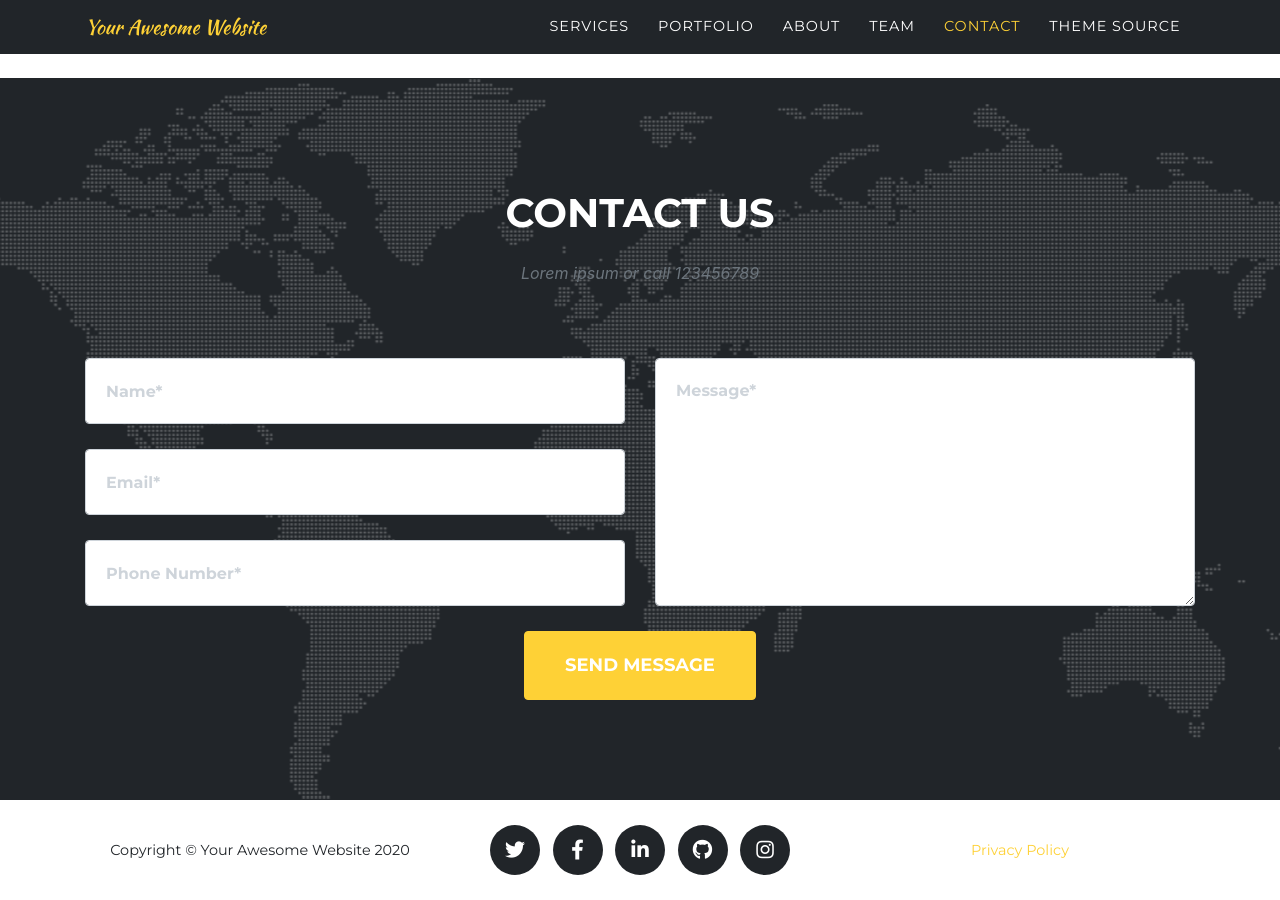
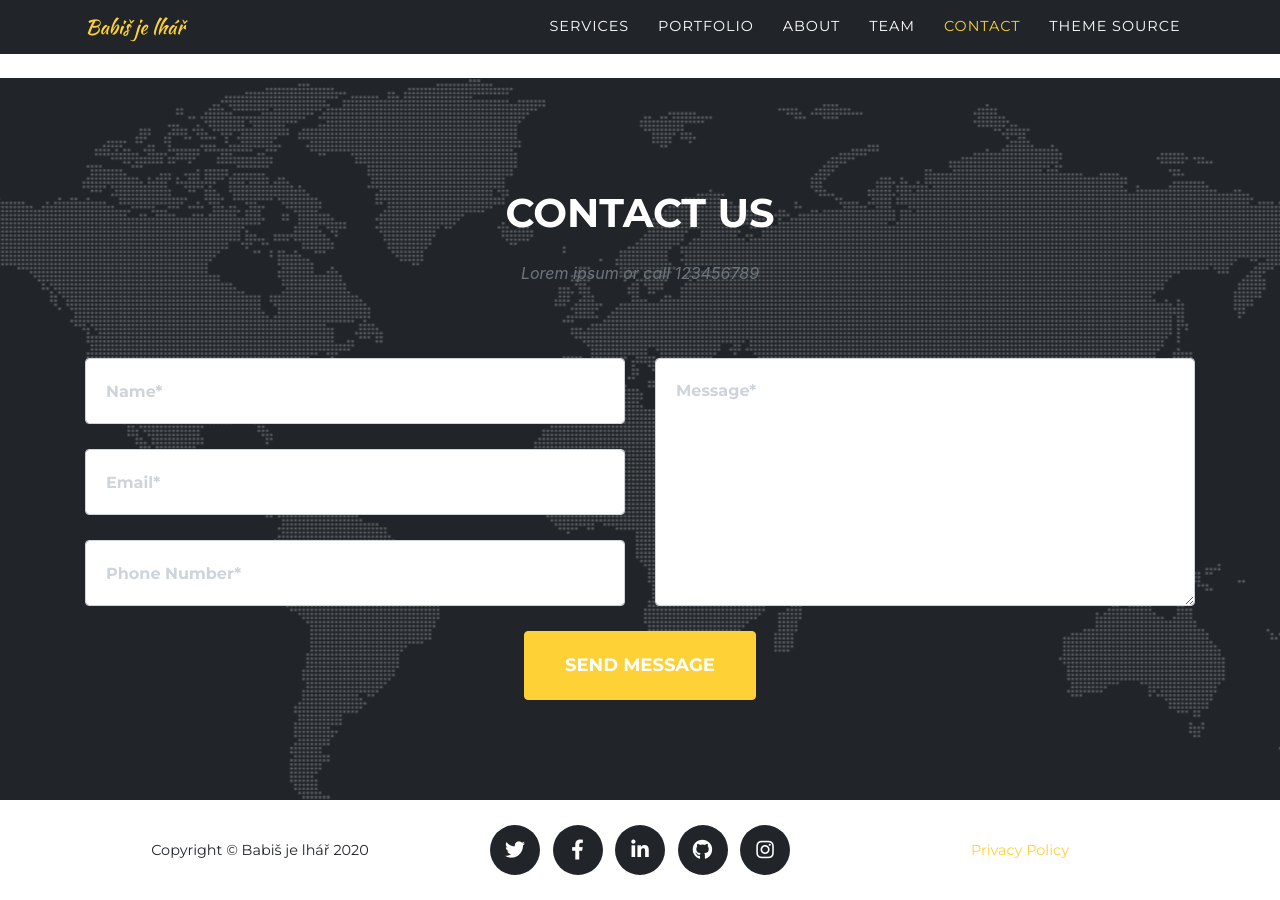
Before and after one commit to xsuchy/babisjelhar, a Jekyll site: the page built from index.md, in a window 1280 px wide and 900 px high, scrolled down 5261 px. Built offline with Jekyll 4.4.1, drawn with Linux system fonts in a browser that asks for light colours; some web fonts are replaced.

Commit message:
update theme

```diff
--- a/_config.yml
+++ b/_config.yml
@@ -13,13 +13,13 @@
 
 theme: jekyll-agency
 
-url    : "" # the base hostname & protocol for your site, e.g. http://example.com
+url    : "https://babisjelhar.cz" # the base hostname & protocol for your site, e.g. http://example.com
 baseurl: "" # the subpath of your site, e.g. /blog
 
-title      : Your Awesome Website
-email      : your-email@example.com #this is also the email contact forms will go to
-description: "Site description"
-author     : Your Name
+title      : Babiš je lhář
+email      : opravdu@babisjelhar.cz #this is also the email contact forms will go to
+description: "Babiš je lhář"
+author     : Miroslav Suchý
 # logo:     #optional, defaults to site title
   # path: assets\img\clients\creative-market.jpg
   # height: 60 #height in px, defaults to 52px
```
